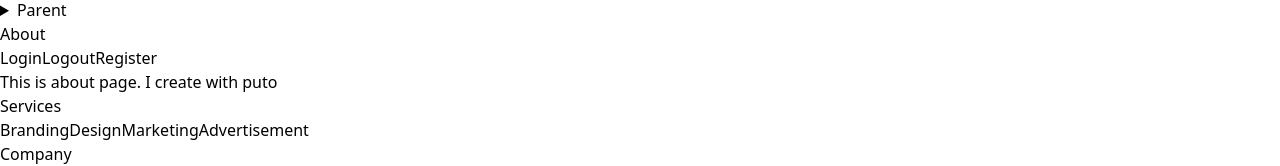
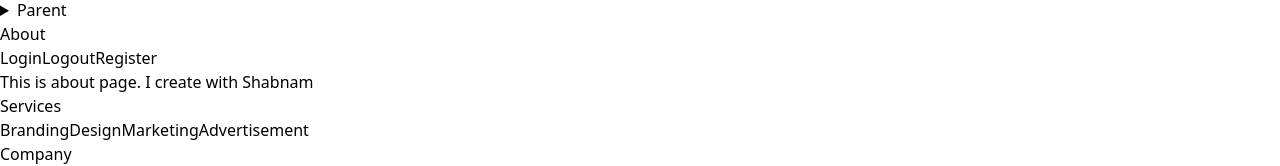
Before and after one commit to MillatSakib/Authentication-with-firebase, a React (Vite) app: page /about in a window 1280 px wide. Shown: the part 1450-1616 px from the top of the page. Built offline with nearby package versions, Linux system fonts and the light colour scheme; no server answers; sample sign-in values are in the browser's storage.

Commit message:
bug fixed

```diff
--- a/src/About/About.jsx
+++ b/src/About/About.jsx
@@ -1,7 +1,7 @@
 import React from "react";
 
 const About = () => {
-  return <div>This is about page. I create with puto</div>;
+  return <div>This is about page. I create with Shabnam</div>;
 };
 
 export default About;
--- a/src/Routes/PrivateRoutes/PrivateRoutes.jsx
+++ b/src/Routes/PrivateRoutes/PrivateRoutes.jsx
@@ -6,11 +6,11 @@ const PrivateRoutes = ({ children }) => {
   const location = useLocation();
   const { user, loading } = useContext(AuthContext);
 
+  if (loading) {
+    return <span className="loading loading-spinner loading-lg"></span>;
+  }
   if (user) {
     return children;
-  }
-  if (loading) {
-    return <span className="loading loading-spinner loading-lg"></span>;
   }
   return <Navigate to="/login" state={location.pathname}></Navigate>;
 };
--- a/src/Routes/PrivateRoutes/PrivateRoutesAuth.jsx
+++ b/src/Routes/PrivateRoutes/PrivateRoutesAuth.jsx
@@ -3,8 +3,11 @@ import { Navigate, useLocation } from "react-router-dom";
 import { AuthContext } from "../../AuthProvider";
 
 const PrivateRoutesAuth = ({ children }) => {
-  const { user } = useContext(AuthContext);
+  const { user, loading } = useContext(AuthContext);
 
+  if (loading) {
+    return <span className="loading loading-spinner loading-lg"></span>;
+  }
   if (user) {
     return <Navigate to="/"></Navigate>;
   }
```
